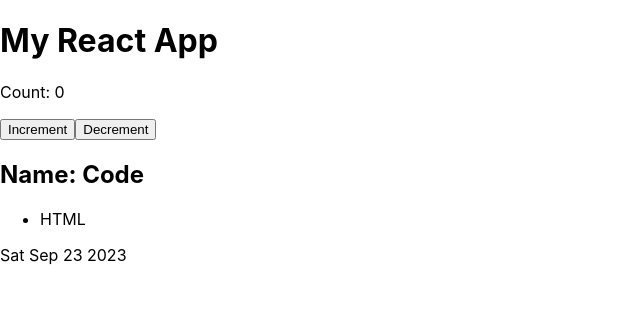
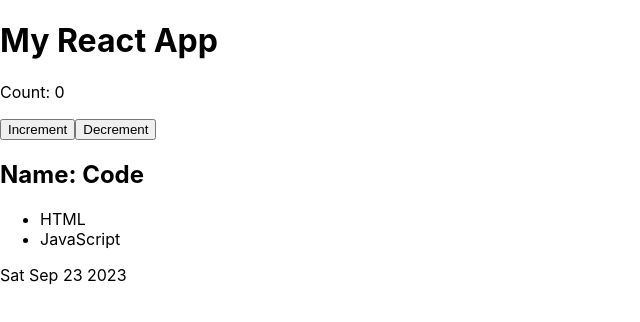
Before and after one commit to cmoore53/CSC-425-Taskmaster, a React (Create React App) app in the folder taskmaster/: page / in a window 1280 px wide. Shown: the top 322 px of the page, without its empty margins (0-640 px from the left). Built offline with nearby package versions, Linux system fonts and the light colour scheme.

Commit message:
Task Now Returns Full <ul>
Task now has a full <ul> with everything in the taskDesc as individual <li>

```diff
--- a/taskmaster/src/Task.js
+++ b/taskmaster/src/Task.js
@@ -11,8 +11,9 @@ function Task(){
     <div>
         <h2>Name: {task.taskName}</h2>
         <p>
-            <ul>
-                <li>{task.taskDesc[0]}</li>
+            <ul> {task.taskDesc.map((t) => (
+                <li>{t}</li>
+                ))}
             </ul>
         </p>
         <p>
```
